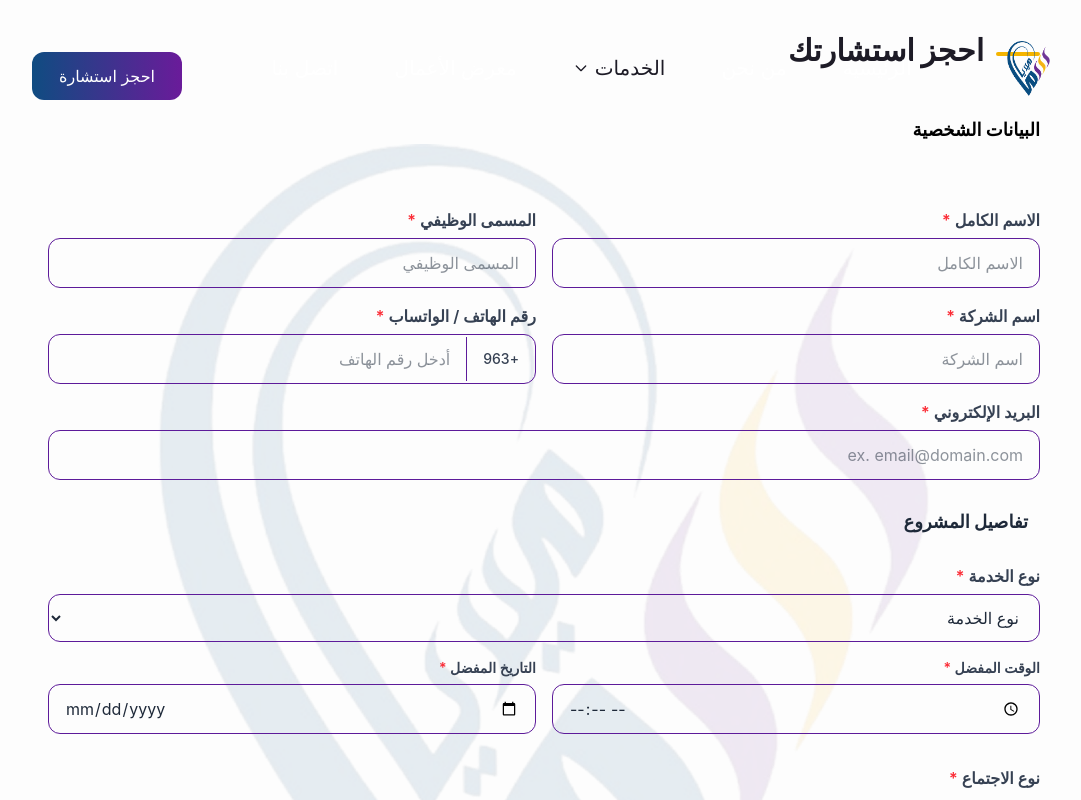
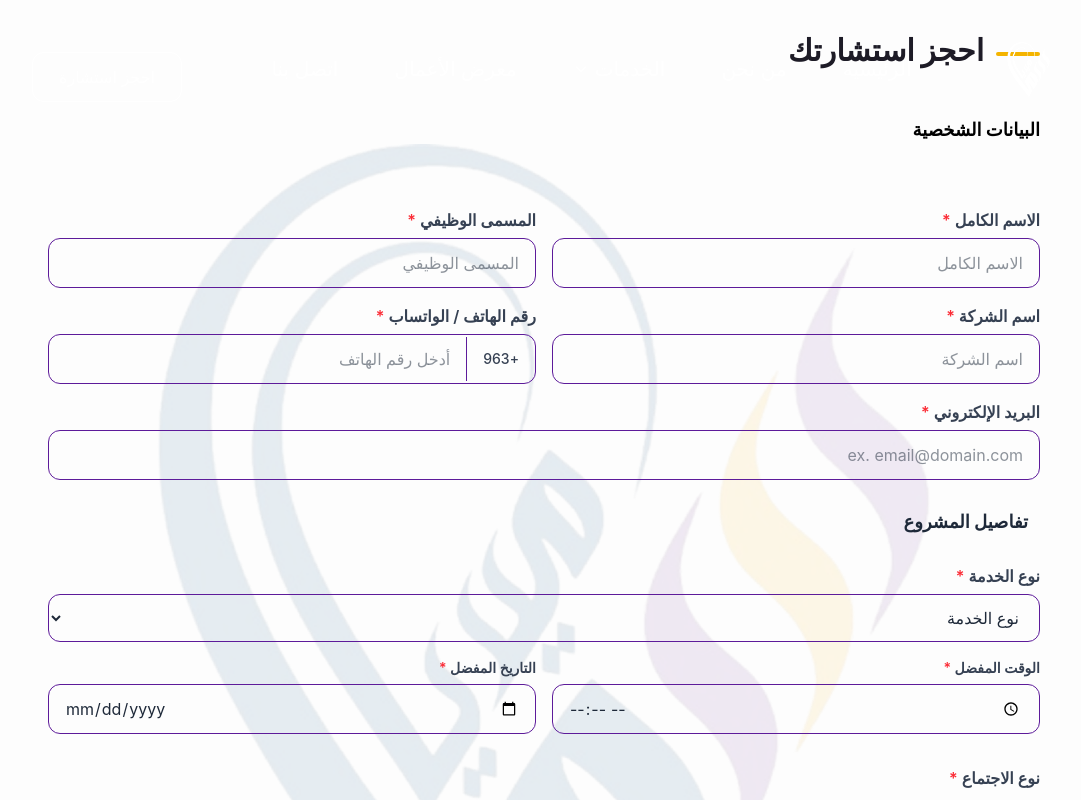
Before and after one commit to Abdalrhman-abd/media-agency-web, a React (Vite) app: page /book-consultation in a window 1280 px wide. Shown: the top 800 px of the page, without its empty margins (96-1177 px from the left). Built offline with nearby package versions, Linux system fonts and the light colour scheme.

Commit message:
fix(navbar): update navbar and button styles for non-home pages

```diff
--- a/src/components/layout/Navbar.tsx
+++ b/src/components/layout/Navbar.tsx
@@ -41,7 +41,7 @@ const Navbar: React.FC = () => {
 
   const isHome = location.pathname === "/";
 
-  const navLinkClass = `transition-all ${isHome ? "text-black" : "text-white"
+  const navLinkClass = `transition-all ${isHome ? "text-black" : "text-white hover:text-white"
     }`;
 
 
@@ -53,7 +53,7 @@ const Navbar: React.FC = () => {
         <img
           src={logo}
           alt="logo"
-          className="w-10 sm:w-12 lg:w-13.75 shrink-0"
+          className={`w-10 sm:w-12 lg:w-13.75 shrink-0 ${isHome ? '' : 'brightness-0 invert'}`}
         />
         <nav className="hidden lg:flex">
           {navigationLinks.map((link) => {
@@ -67,7 +67,8 @@ const Navbar: React.FC = () => {
                 >
                   <button
                     onClick={() => navigate('/services')}
-                    className="flex items-center gap-1.5 p-3 px-7 text-xl transition-all hover:text-transparent hover:bg-gradient-to-r hover:from-blue-800 hover:to-purple-900 hover:bg-clip-text"
+                    className={`flex items-center gap-1.5 p-3 px-7 text-xl transition-all hover:text-transparent hover:bg-gradient-to-r hover:from-blue-800 hover:to-purple-900 hover:bg-clip-text ${isHome ? "" : "!text-white hover:!text-white hover:!bg-none"
+                      }`}
                   >
                     <span>{link.label}</span>
                     <svg
@@ -86,7 +87,7 @@ const Navbar: React.FC = () => {
                     </svg>
                   </button>
                   {isOpen && (
-                    <div className={`${navLinkClass} absolute top-full right-0 z-50 w-48 rounded-xl border border-gray-100 bg-white/95 py-4  shadow-xl backdrop-blur-md`}>
+                    <div className="absolute top-full right-0 z-50 w-48 rounded-xl border border-gray-100 bg-white/95 py-4 text-black shadow-xl backdrop-blur-md">
                       {servicesList.map((service, index) => (
                         <Link
                           key={index}
--- a/src/components/ui/Button.tsx
+++ b/src/components/ui/Button.tsx
@@ -1,4 +1,5 @@
 import React from 'react';
+import { useLocation } from 'react-router-dom';
 
 interface Button {
   text?: string;
@@ -13,12 +14,17 @@ const Button: React.FC<Button> = ({
   onClick,
   type = 'button',
   id,
-  className = 'brand-gradient hover:from-blue-700 hover:to-purple-800 text-white ',
+  className = '',
+}) => {
+  const location = useLocation();
+  const isHome = location.pathname === "/";
 
-}) => {
+ const defaultClasses = isHome
+  ? className || 'brand-gradient hover:from-blue-700 hover:to-purple-800 text-white'
+  : '!bg-transparent !text-white !border !border-white hover:!bg-white ';
   return (
     <>
-      <button className={`w-37.5  decoration-0 text-center p-3 mt-4 rounded-xl cursor-pointer hover:scale-99 active:scale-95 inline-block ${className}`} type={type} id={id} onClick={onClick}>
+      <button className={`w-37.5  decoration-0 text-center p-3 mt-4 rounded-xl cursor-pointer hover:scale-99 active:scale-95 inline-block ${defaultClasses} ${className}`} type={type} id={id} onClick={onClick}>
         {text}
       </button>
     </>
--- a/src/features/booking/pages/BookingPage.tsx
+++ b/src/features/booking/pages/BookingPage.tsx
@@ -145,6 +145,7 @@ export const BookingPage: React.FC = () => {
           <Button
             text="تأكيد الحجز"
             onClick={() => console.log('تم الضغط')}
+            className="brand-gradient hover:from-blue-700 hover:to-purple-800 text-white"
           />
         </div>
       </form>
```
